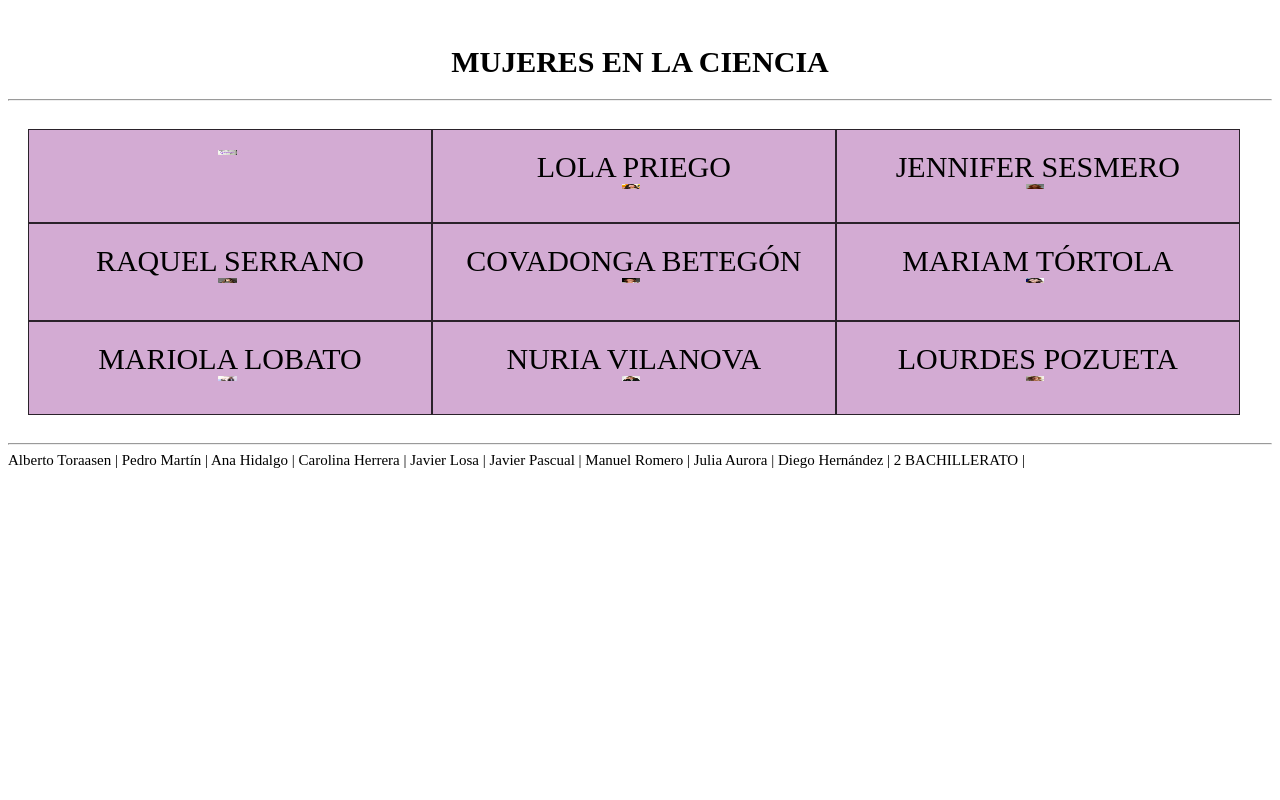
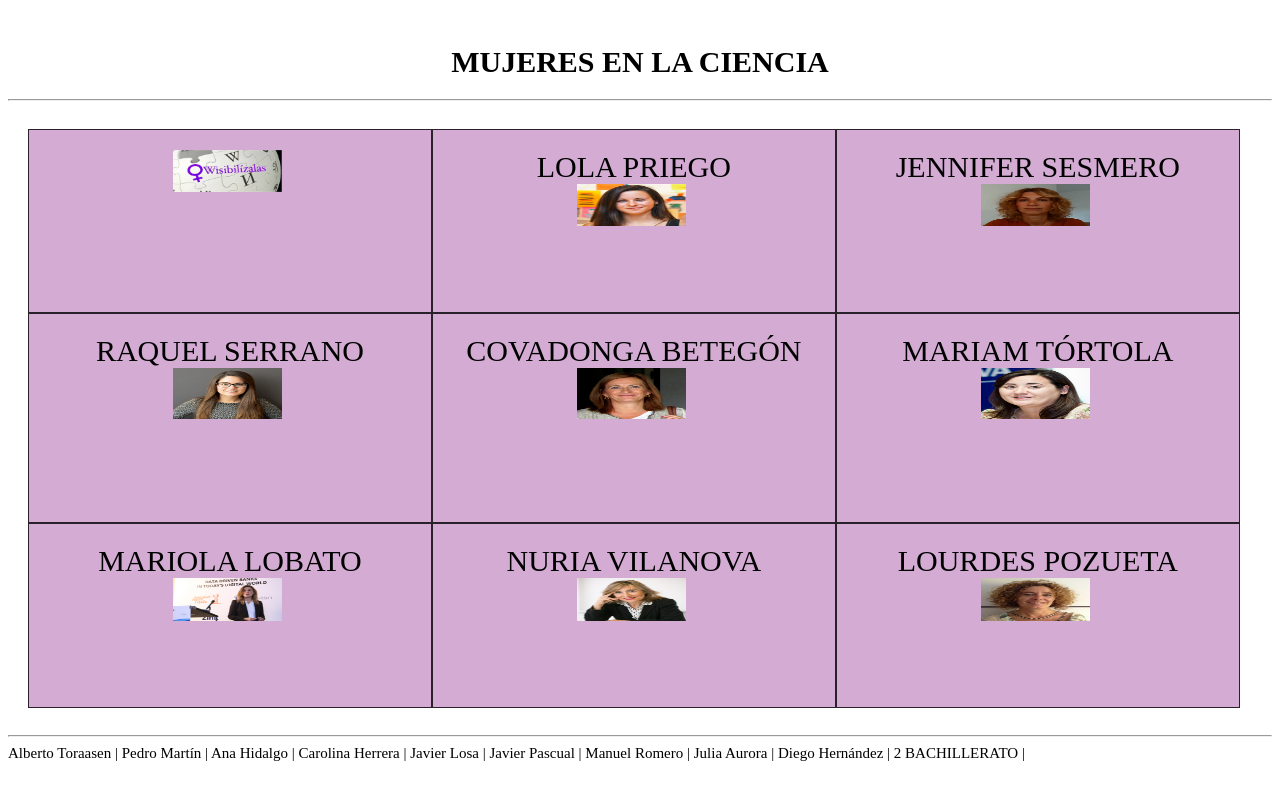
Before and after one commit to carolinahergue/webgrupal1, a plain HTML site: page index.html in a window 1280 px wide. Drawn offline with Linux system fonts and the light colour scheme.

Commit message:
Create estilos1.css

```diff
--- a/estilos1.css
+++ b/estilos1.css
@@ -4,8 +4,8 @@ h1 {
 img {
  margin-right: 15px;
  margin-left: 10px;
- width: 5%;
- height: 10%;
+ width: 30%;
+ height: 30%;
 }
 body {
  font-family: Times New Roman;
```
